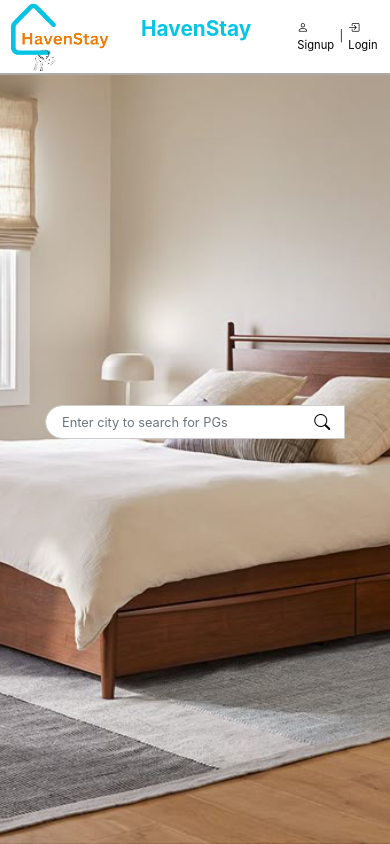
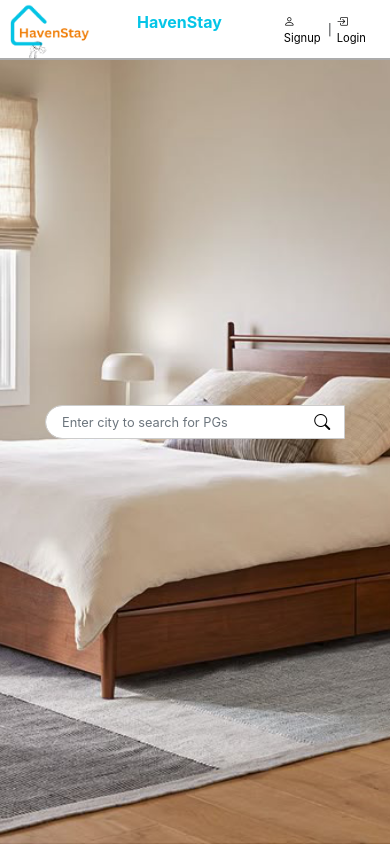
Before and after one commit to Boby25122000/HavenStay, a plain HTML site: page index.html in a window 390 px wide. Shown: the top 844 px of the page. Drawn offline with nearby package versions, Linux system fonts and the light colour scheme.

Commit message:
seven commit

```diff
--- a/common.css
+++ b/common.css
@@ -46,7 +46,7 @@ section {
 }
 #header .name p {
     color: #05c5e7;
-    font-size: 2.5rem;
+    font-size: 2rem;
 }
 
 #header .hostel-logo {
@@ -56,10 +56,11 @@ section {
     display: flex;
     justify-content: center;
     align-items: center;
+    padding-top: 2.5px;
 }
 
 #header .hostel-logo img {
-    height: 80px;
+    height: 75px;
     width: 130px;
 }
 
@@ -68,7 +69,7 @@ section {
     justify-content: center;
     align-items: center;
     font-size: 1rem;
-    margin-right: 10px;
+    margin-right: 20px;
 }
 
 #header .button-container .ac-btn {
--- a/mediumLaptop.css
+++ b/mediumLaptop.css
@@ -1,20 +1,21 @@
 /* ! Medium Laptops (993px - 1200px) */
 @media (max-width: 1200px) {
     #header {
-        height: 75px;
+        height: 60px;
+        padding-top: 2.5px;
     }
 
     #header .name p {
-        font-size: 1.3rem;
+        font-size: 1rem;
     }
 
     #header .hostel-logo {
-        width: 100px;
+        width: 80px;
     }
 
     #header .hostel-logo img {
-        height: 70px;
-        width: 100px;
+        height: 55px;
+        width: 80px;
     }
 
     #header .button-container {
```
